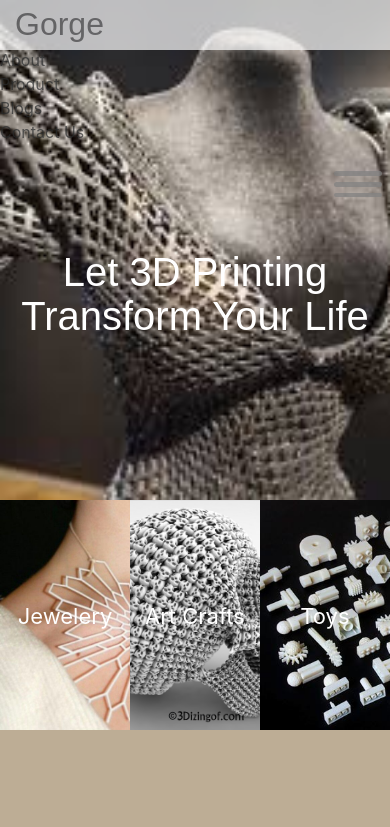
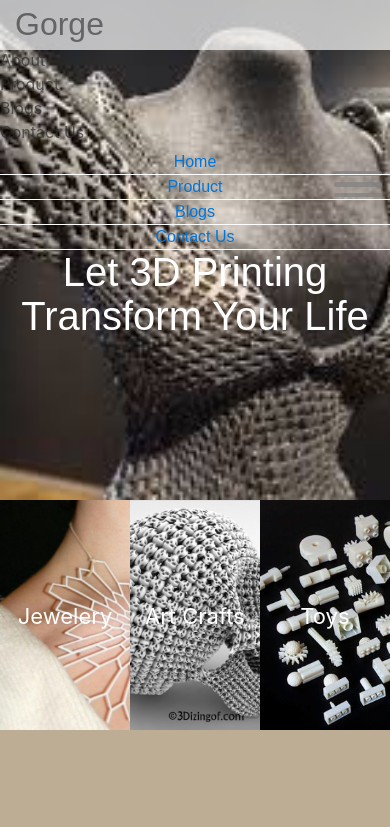
Before and after one commit to junmeng1/fewd, a plain HTML site: page final-project/index.html in a window 390 px wide. Shown: the top 827 px of the page. Drawn offline with nearby package versions, Linux system fonts and the light colour scheme; a script that the page names is missing.

Commit message:
Final Project Update

```diff
--- a/final-project/css/lg.css
+++ b/final-project/css/lg.css
@@ -38,7 +38,6 @@ li {
 	text-align: center;
 	color: white;
 	font-family: fantasy;
-
 }
 
 #product-panel {
--- a/final-project/css/p1.css
+++ b/final-project/css/p1.css
@@ -24,6 +24,22 @@
 	ul,li {
 		display: none;
 	}
+	#dropdown {
+	  position: absolute;
+	  top: 150px;
+	  right: 0px;
+	  /*background-color: #033148;*/
+	  width: 100%;
+	}
+
+	.dropblock {
+	  color: #fff;/*not sure why font color doesn't change!*/
+	  font-family: sans-serif;
+	  text-align: center;
+	  /*font: inherit;*/
+	  border-bottom: solid 0.5px grey;
+	}
+
 }
 @media (min-width: 801px){
 
@@ -110,6 +126,10 @@ li {
 	font-size: 1em;
 }
 
+.pdcontainer {
+	height: 200px;
+}
+
 /*Footer*/
 footer {
 	background-color: grey;
--- a/final-project/index.html
+++ b/final-project/index.html
@@ -27,6 +27,14 @@
 				<div class="ham"></div>
 			</div>
 		</nav>
+		<div id="dropdown">
+			<ul>
+				<li class="dropblock"><a href="index.html">Home</a></li>
+				<li class="dropblock"><a href="#">Product</a></li>
+				<li class="dropblock"><a href="#">Blogs</a></li>
+				<li class="dropblock"><a href="#">Contact Us</a></li>
+			</ul>
+		</div>
 
 		<!-- /* Insert drop down menu here */ -->
 		<h1 id="headline">Let 3D Printing Transform Your Life</h1>
--- /dev/null
+++ b/final-project/js/ham.js
@@ -0,0 +1,6 @@
+
+
+$("#dropdown").hide();
+$("#hamburger").click(function(event){
+	$("#dropdown").slideToggle();
+});
```
Also changed, not shown: final-project/p1.html (+13 -6 lines).
